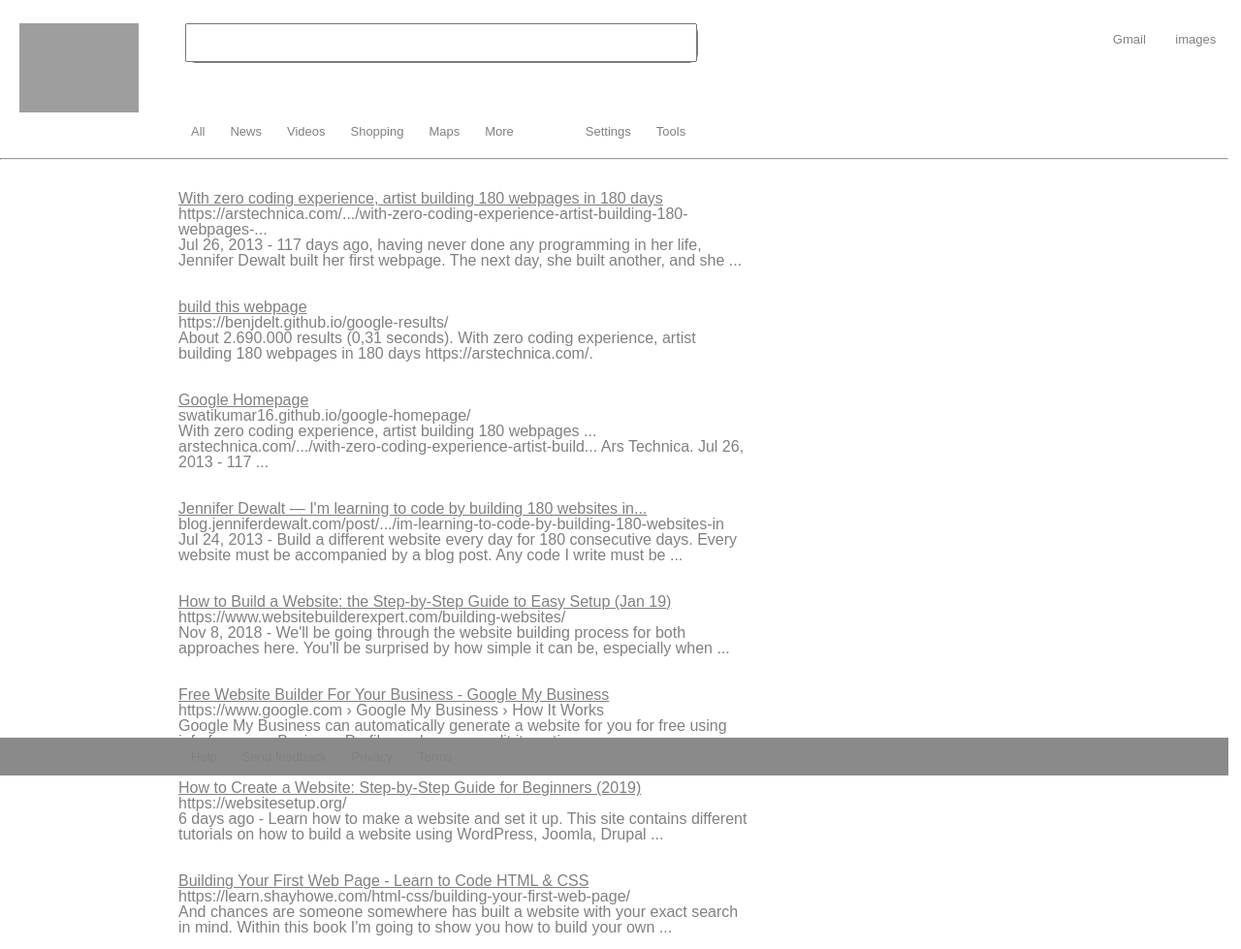
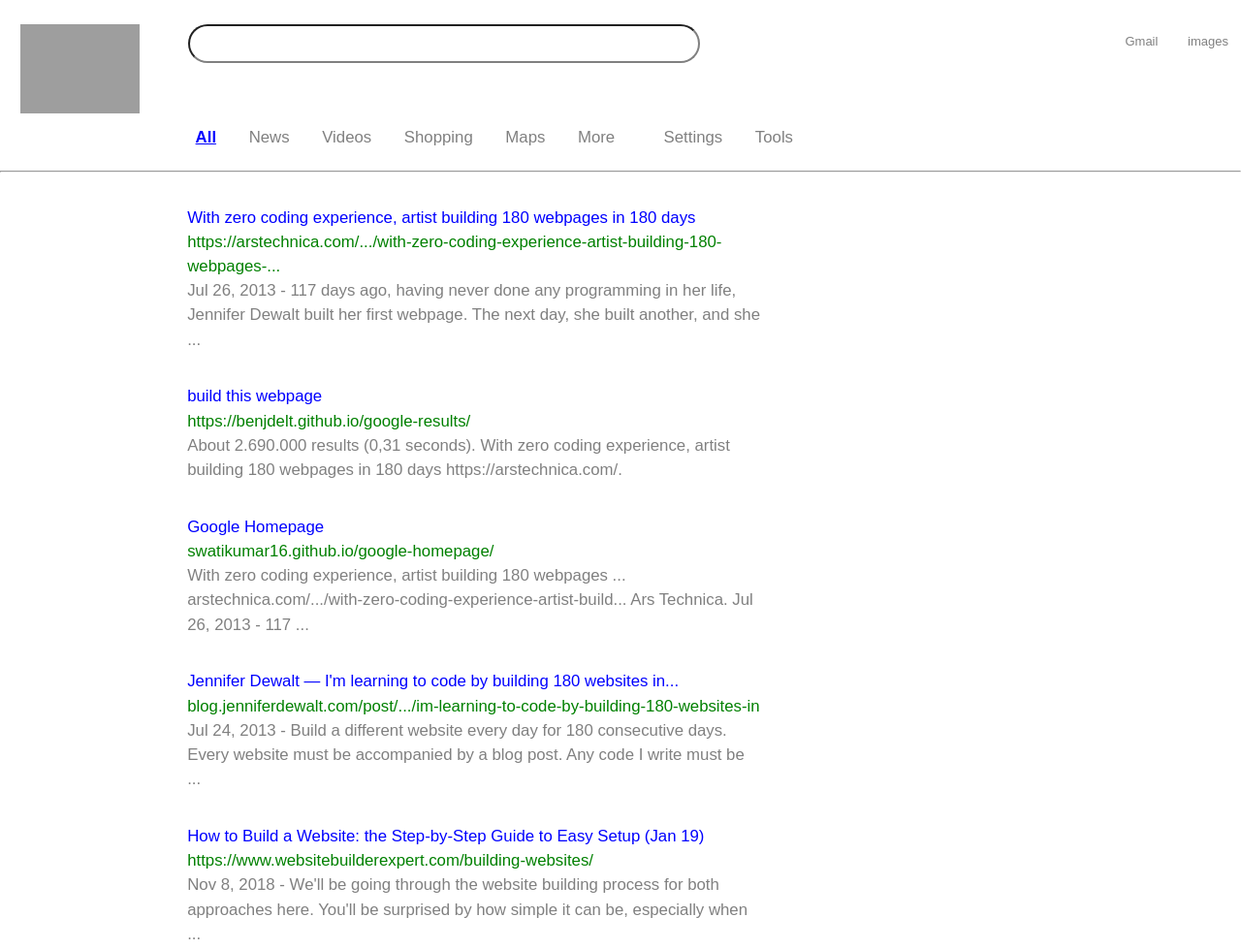
Before and after one commit to T3hGoat/google-homepage, a plain HTML site: page results.html in a window 1280 px wide. Shown: the top 979 px of the page at 97% size. Drawn offline with Linux system fonts and the light colour scheme; grey boxes are pictures that could not be loaded.

Commit message:
Finish adding extra Css

```diff
--- a/css/sstyle.css
+++ b/css/sstyle.css
@@ -1,3 +1,7 @@
+body {
+    font-size: 1.05em;
+}
+
 .searcharea{
     display: inline-flex;
     padding-top: 1.5em;
@@ -13,14 +17,22 @@
     padding-right: 3em;
 }
 
-/*Add the rounding on the corners!!!*/
- .search{
-   border-radius: 50px 15px 15px 15px;
-    text-align: center;
+ #searchbar{
+   border-radius: 30px 30px 30px 30px;
+   border-bottom-color: gray;
+   border-right-color: gray;
+}
+
+.search{
+    box-shadow: none;
 }
 
 nav{
     justify-content: flex-start;
+}
+
+nav span{
+    font-size: 1em;
 }
 
 .searchnav-r{
@@ -29,11 +41,11 @@ nav{
 }
 
 .nav-r{
-    padding-left: 3em;
+    padding-left: 1em;
 }
 
 .nav-l{
-    padding-left: 11.5em;
+    padding-left: 11em;
 }
 
 .bannerbar{
@@ -57,12 +69,25 @@ nav{
 
 .content{
     padding-bottom: 2em;
+    line-height: 1.5em;
 }
 
 a{
     color: blue;
+    text-decoration: none;
 }
 
-h5 {
-    color: rgb(22, 46, 32);
+.content h5{
+    color: green;
 }
+
+footer{
+    position: static;
+    margin-top: 2em;
+}
+
+.active {
+    color: blue;
+    text-decoration: underline;
+    font-weight: bold;
+}
--- a/css/style.css
+++ b/css/style.css
@@ -1,8 +1,7 @@
 body {
     height: 100%;
-    width: 99%;
     font-family: arial,sans-serif;
-    -webkit-text-fill-color: gray;
+    color: gray;
 }
 
 .feature{
@@ -16,11 +15,15 @@ nav, footer{
     justify-content: space-between;
 }
 
-footer {
+footer{
     position: absolute;
-    width: 99%;
+    width: 100%;
     bottom: 0px;
     background-color: #8b8a8a;
+}
+
+footer span{
+    color: ivory;
 }
 
 .nav {
--- a/results.html
+++ b/results.html
@@ -31,7 +31,7 @@
 
     <nav>
         <div class="nav-l nav">
-            <span>All</span>
+            <span class="active">All</span>
             <span>News</span>
             <span>Videos</span>
             <span>Shopping</span>
@@ -119,7 +119,6 @@
                 using web development fundamentals, including HTML5, ...</p>
         </div>
 
-    </div>
 
         <table>
             <tbody>
@@ -146,6 +145,8 @@
             </tbody>
         </table>
 
+    </div>
+
     <footer>
         <div class="nav-l nav">
             <span>Help</span>
```
Lines whose indentation alone changed are shown as unchanged.
